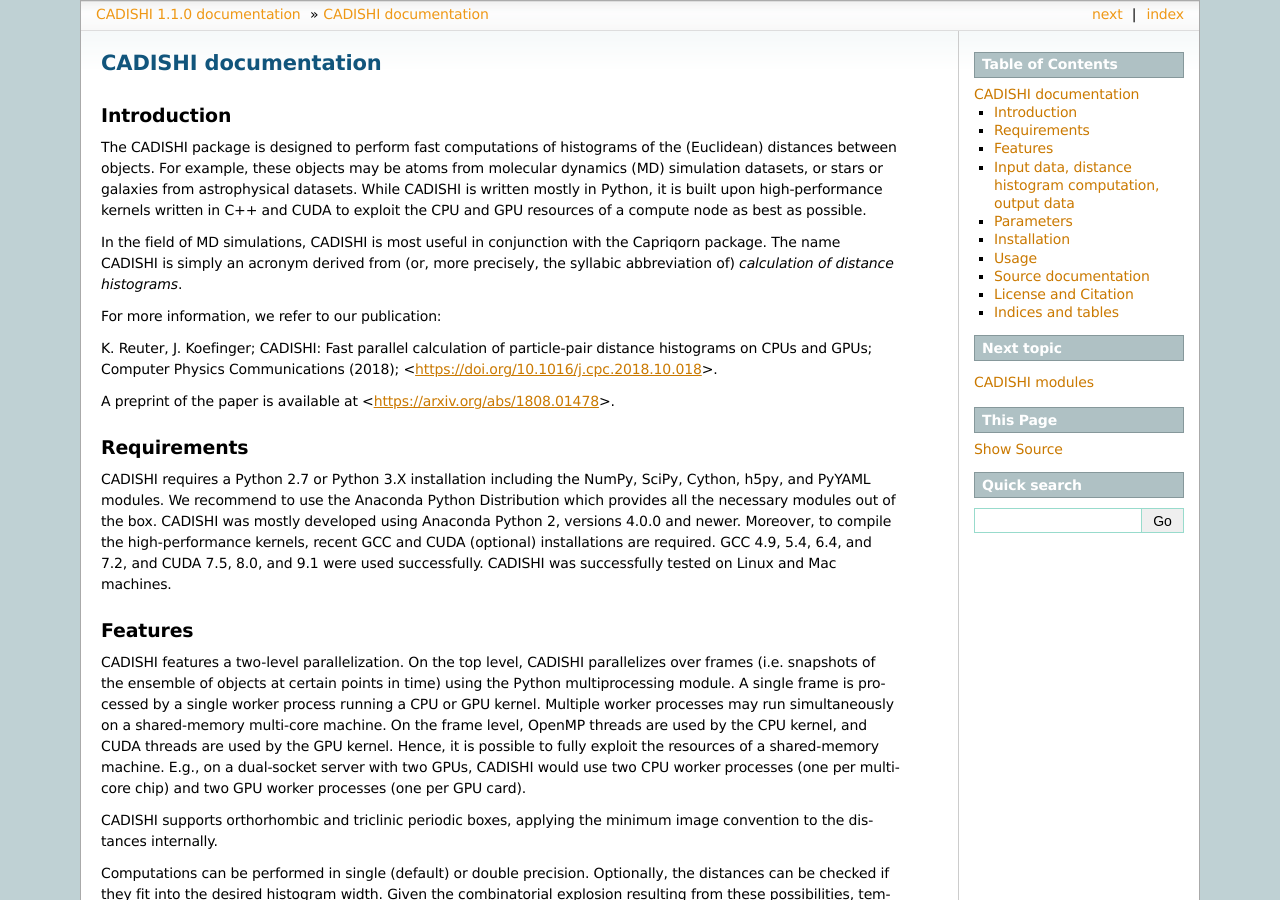
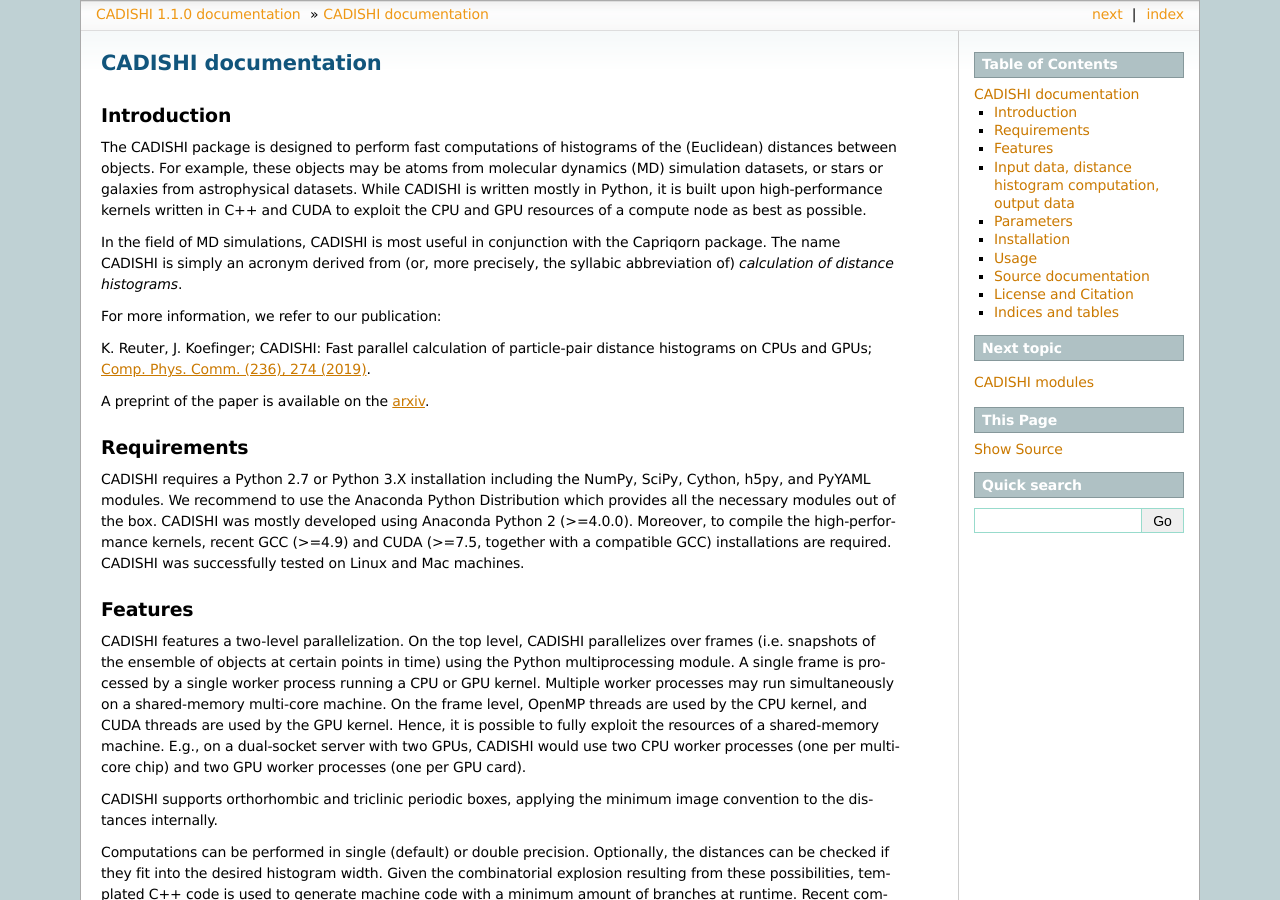
Before and after one commit to bio-phys/cadishi, a Sphinx documentation site: the page built from doc/index.rst, in a window 1280 px wide and 900 px high. Built offline with Sphinx 7.4.7, drawn with Linux system fonts in a browser that asks for light colours; some of the changed text lies outside the part shown.

Commit message:
update paper references in Sphinx doc

```diff
--- a/doc/index.rst
+++ b/doc/index.rst
@@ -18,10 +18,11 @@
 For more information, we refer to our publication:
 
 K. Reuter, J. Koefinger; CADISHI: Fast parallel calculation of particle-pair
-distance histograms on CPUs and GPUs; Computer Physics Communications (2018);
-<https://doi.org/10.1016/j.cpc.2018.10.018>.
+distance histograms on CPUs and GPUs;
+`Comp. Phys. Comm. (236), 274 (2019) <https://doi.org/10.1016/j.cpc.2018.10.018>`_.
 
-A preprint of the paper is available at <https://arxiv.org/abs/1808.01478>.
+A preprint of the paper is available on the
+`arxiv <https://arxiv.org/abs/1808.01478>`_.
 
 
 
@@ -32,11 +33,10 @@
 CADISHI requires a Python 2.7 or Python 3.X installation including the NumPy,
 SciPy, Cython, h5py, and PyYAML modules. We recommend to use the Anaconda Python
 Distribution which provides all the necessary modules out of the box. CADISHI
-was mostly developed using Anaconda Python 2, versions 4.0.0 and newer.
-Moreover, to compile the high-performance kernels, recent GCC and CUDA
-(optional) installations are required. GCC 4.9, 5.4, 6.4, and 7.2, and CUDA 7.5,
-8.0, and 9.1 were used successfully. CADISHI was successfully tested on Linux
-and Mac machines.
+was mostly developed using Anaconda Python 2 (>=4.0.0).
+Moreover, to compile the high-performance kernels, recent GCC (>=4.9) and CUDA
+(>=7.5, together with a compatible GCC) installations are required.
+CADISHI was successfully tested on Linux and Mac machines.
 
 
 Features
@@ -254,8 +254,8 @@
 suggest the following citation as appropriate:
 
 K. Reuter, J. Koefinger; CADISHI: Fast parallel calculation of particle-pair
-distance histograms on CPUs and GPUs; Computer Physics Communications (2018);
-<https://doi.org/10.1016/j.cpc.2018.10.018>.
+distance histograms on CPUs and GPUs;
+`Comp. Phys. Comm. (236), 274 (2019) <https://doi.org/10.1016/j.cpc.2018.10.018>`_.
 
 Indices and tables
 ------------------
```
Also changed, not shown: doc/html/_sources/index.rst.txt (+10 -10 lines), doc/html/index.html (+10 -10 lines), doc/html/searchindex.js.
